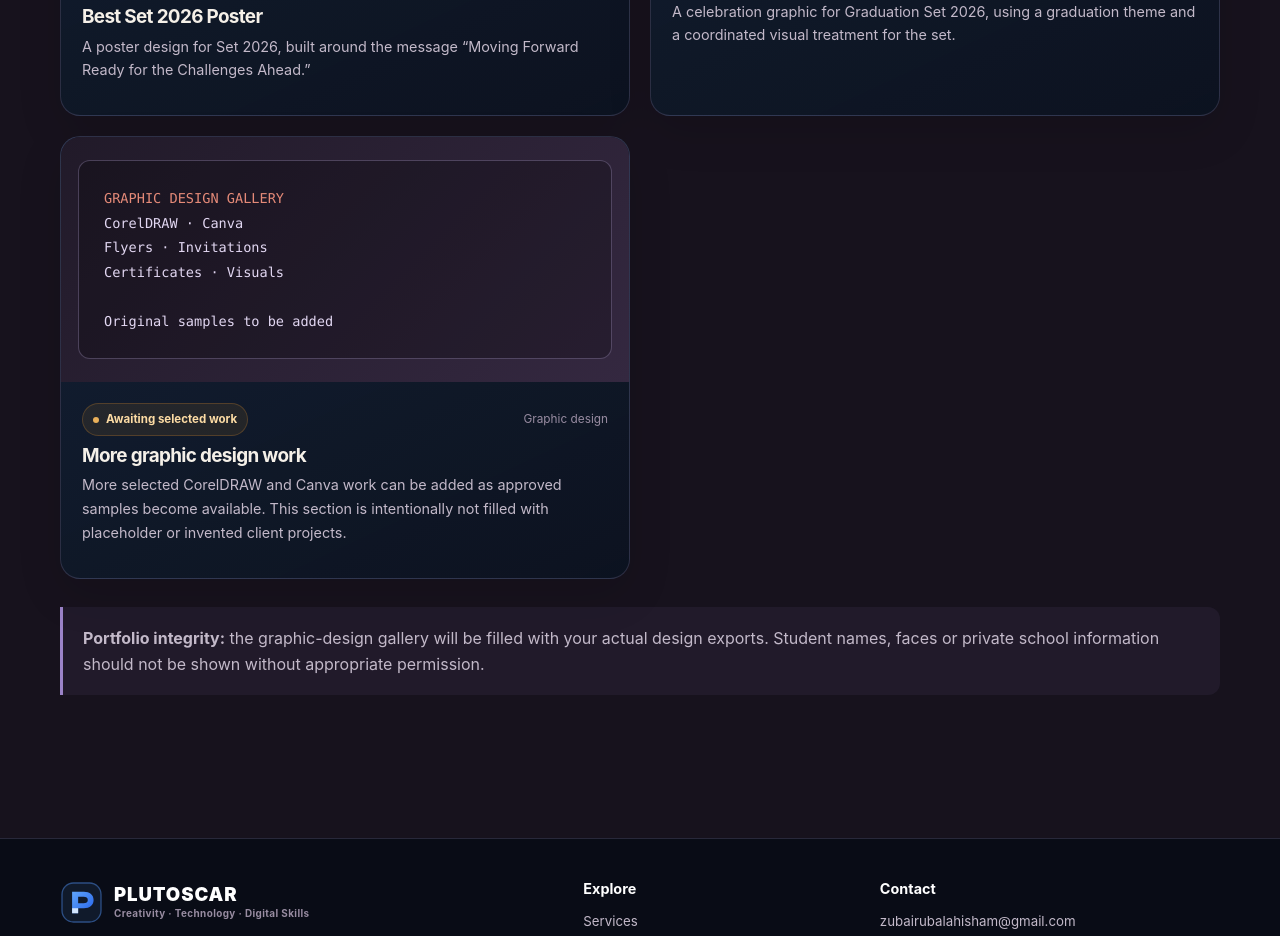
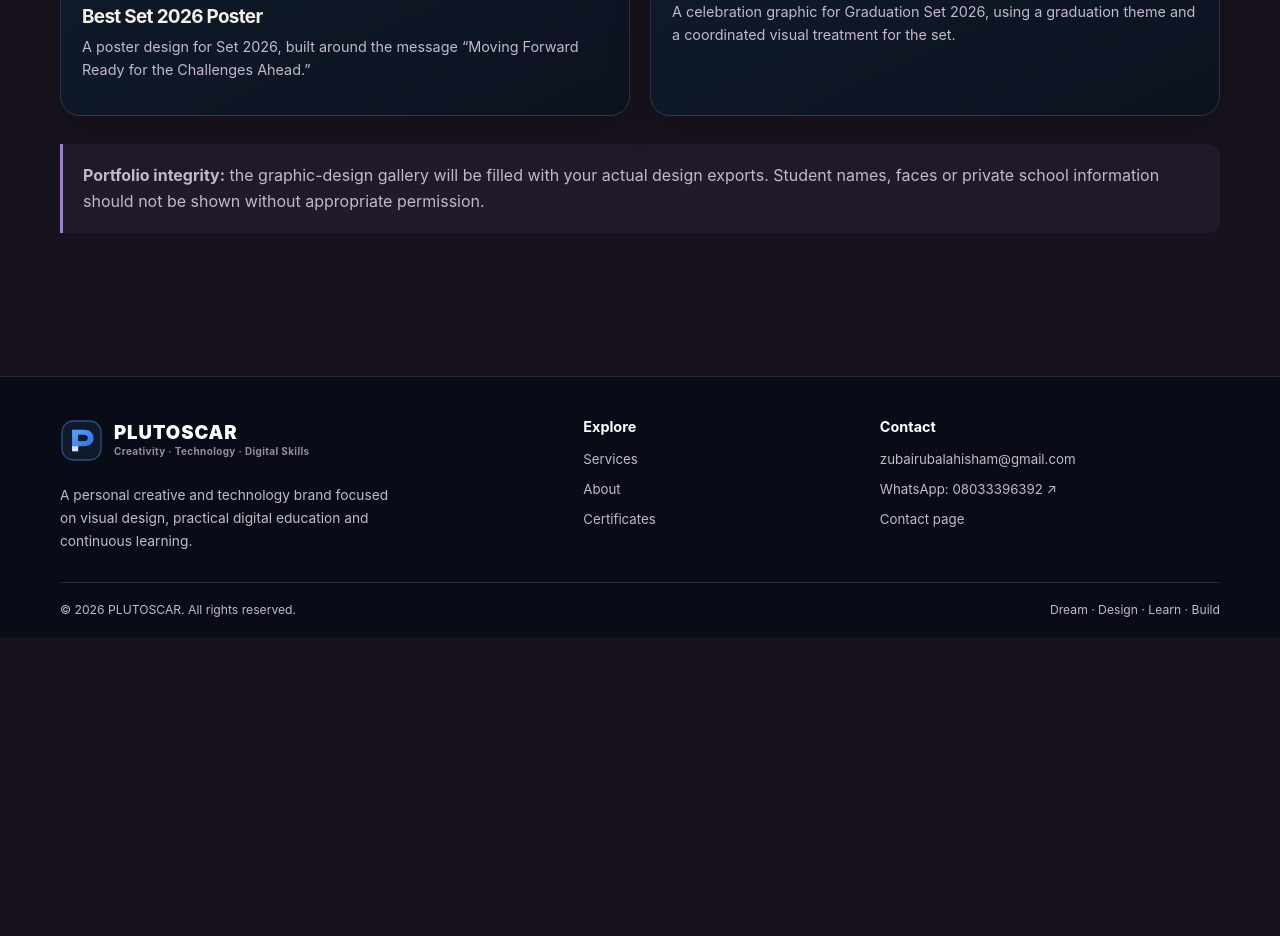
Before and after one commit to plutOscar/plutoscar-website, a plain HTML site: page portfolio.html in a window 1280 px wide. Shown: the part 4041-4977 px from the top of the page. After the commit the page ends 4678 px from the top, so only its background shows below. Drawn offline with Linux system fonts and the light colour scheme.

Commit message:
Remove graphic design gallery section
Removed the graphic design gallery section from the portfolio.

```diff
--- a/portfolio.html
+++ b/portfolio.html
@@ -64,10 +64,6 @@
   <div class="project-info"><div class="project-meta"><span class="status">Original design supplied</span><span>Event / identity design</span></div><h3>Graduation Set 2026 Celebration Design</h3><p>A celebration graphic for Graduation Set 2026, using a graduation theme and a coordinated visual treatment for the set.</p></div>
 </article>
 
-<article class="card project-card reveal" data-project-card data-category="design" data-title="graphic design coreldraw canva flyers certificates invitations" data-description="graphic design original visual work samples to be supplied">
-  <div class="project-media dark-media"><div class="code-display"><span class="code-blue">GRAPHIC DESIGN GALLERY</span><span>CorelDRAW · Canva</span><span>Flyers · Invitations</span><span>Certificates · Visuals</span><br><span>Original samples to be added</span></div></div>
-  <div class="project-info"><div class="project-meta"><span class="status status-wip">Awaiting selected work</span><span>Graphic design</span></div><h3>More graphic design work</h3><p>More selected CorelDRAW and Canva work can be added as approved samples become available. This section is intentionally not filled with placeholder or invented client projects.</p></div>
-</article>
 </div>
 <div class="empty-state" data-empty-results hidden style="margin-top:20px"><strong>No matching projects found.</strong><span class="small">Try another search term or choose a different category.</span></div>
 <div class="callout" style="margin-top:28px"><strong>Portfolio integrity:</strong> the graphic-design gallery will be filled with your actual design exports. Student names, faces or private school information should not be shown without appropriate permission.</div>
```
